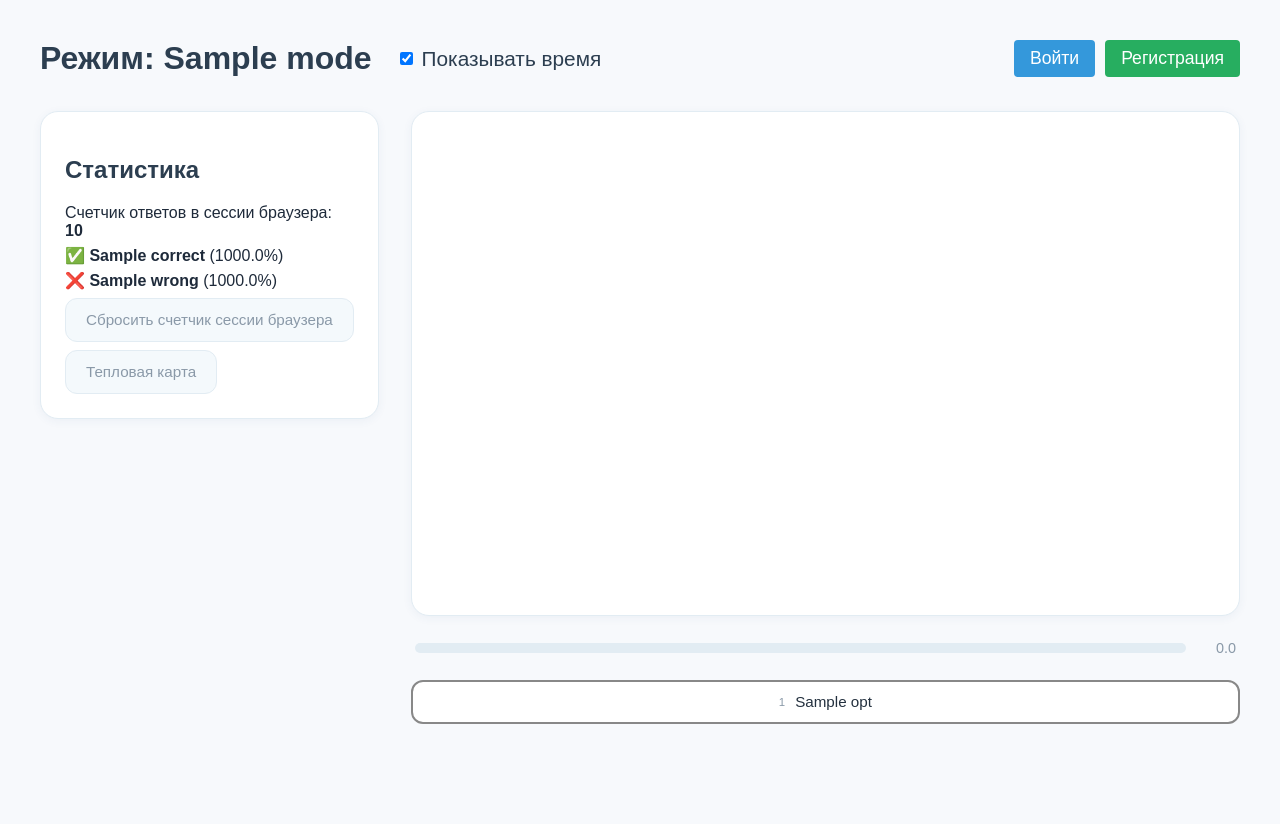
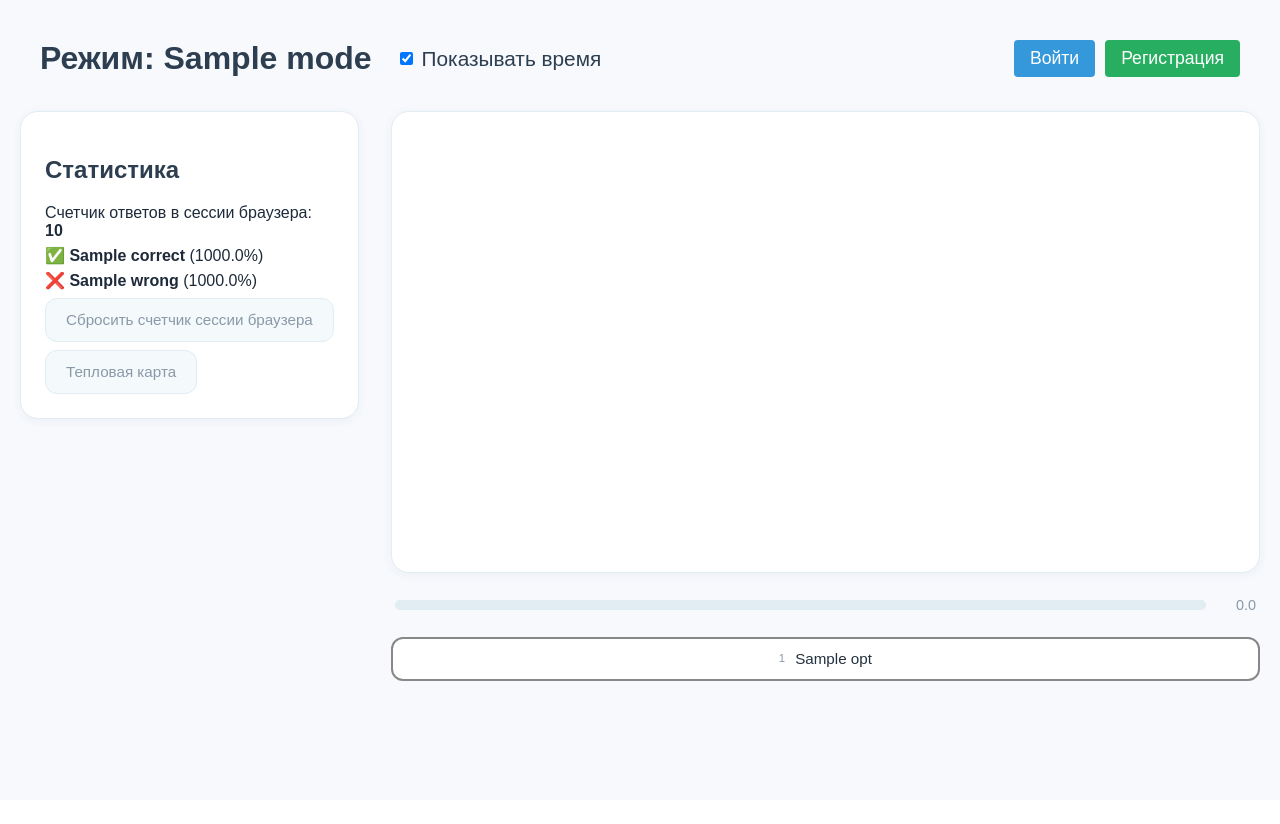
Before and after one commit to MartinIJL7/Poker-charts-trainer, a Python web app: template templates/training.html in a window 1280 px wide. After the commit the page ends 681 px from the top, so only its background shows below. Run offline with Jinja, Linux system fonts and the light colour scheme; the template is opened without the code that fills it: most values are stand-ins (such as "Sample title", 1, 10 or a date in 2020).

Commit message:
style(training): enlarge the table without mismatching the card width
The table card had unintentional --cr-space-lg padding (a specificity
loss to cr_design.css's .cr-shell .cr-card rule) that was eating into
space the table could use, so fix that override to actually apply.

Bump the shell to 1500px and the table's cap from 820px to 760px -
width-only, no height-based cap. An earlier vh-based height cap was
tried to stop the table overflowing short laptop screens, but since
the card still stretched to the full column width regardless, a
wide-but-short window produced a tiny table swimming in a huge white
box. Pure width sizing keeps the card and table proportional to each
other in every window shape, at the cost of a little vertical scroll
on 1366x768-class laptops for the wrong-answer result screen.

```diff
--- a/static/training.css
+++ b/static/training.css
@@ -21,7 +21,7 @@
 }
 
 .tr-shell {
-    max-width: 1200px;
+    max-width: 1500px;
     display: flex;
     align-items: flex-start;
     gap: var(--cr-space-xl);
@@ -62,17 +62,21 @@
     padding: 0 40px;
 }
 
-/* ---- Table card (question + result) ---- */
-.tr-table-card {
+/* ---- Table card (question + result) ----
+   .cr-shell prefix needed to outrank cr_design.css's ".cr-shell .cr-card"
+   padding (same specificity reason as .tr-answer-btn below) - without it
+   this loses the cascade and the card keeps the default --cr-space-lg
+   padding, eating into the space the table itself could use. */
+.cr-shell .tr-table-card {
     display: flex;
     justify-content: center;
-    padding: var(--cr-space-md);
+    padding: var(--cr-space-sm);
 }
 
 .tr-table-svg {
     display: block;
     width: 100%;
-    max-width: 820px;
+    max-width: 760px;
     height: auto;
     aspect-ratio: 680 / 397;
 }
```
